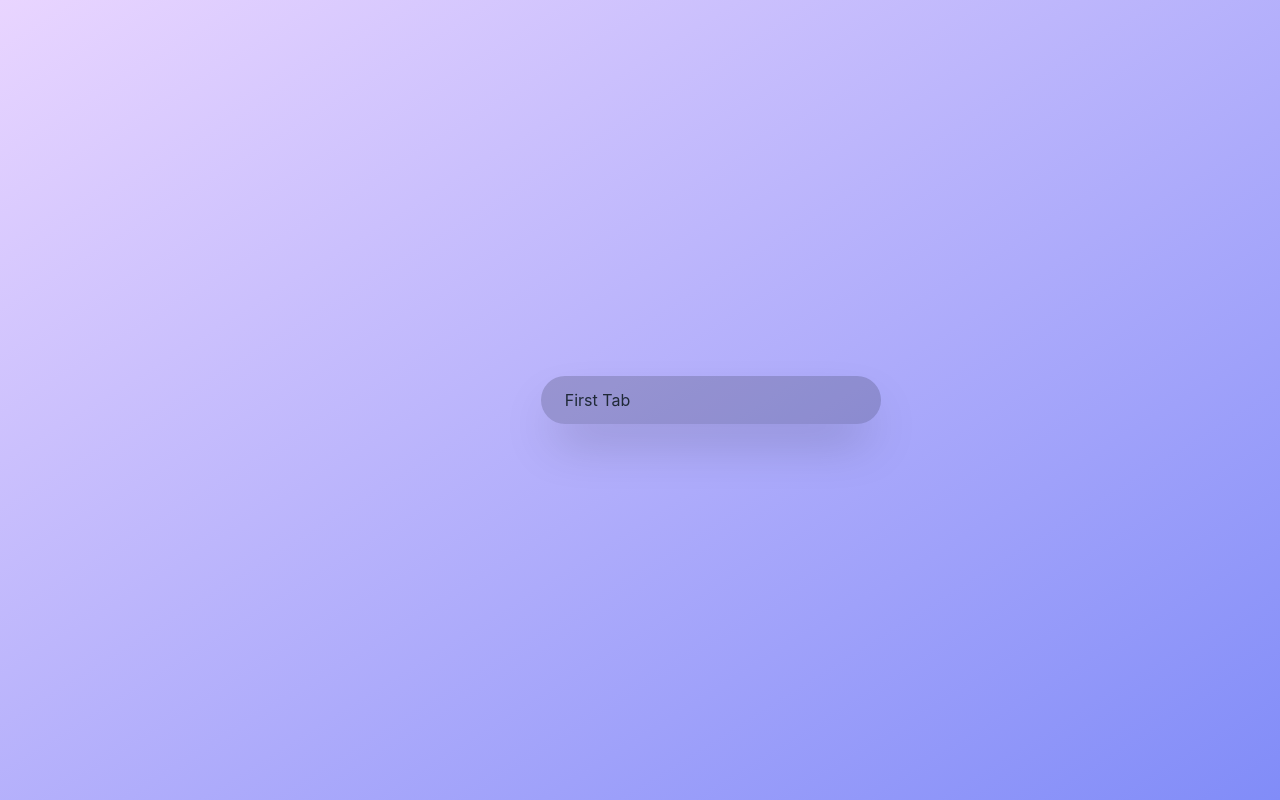
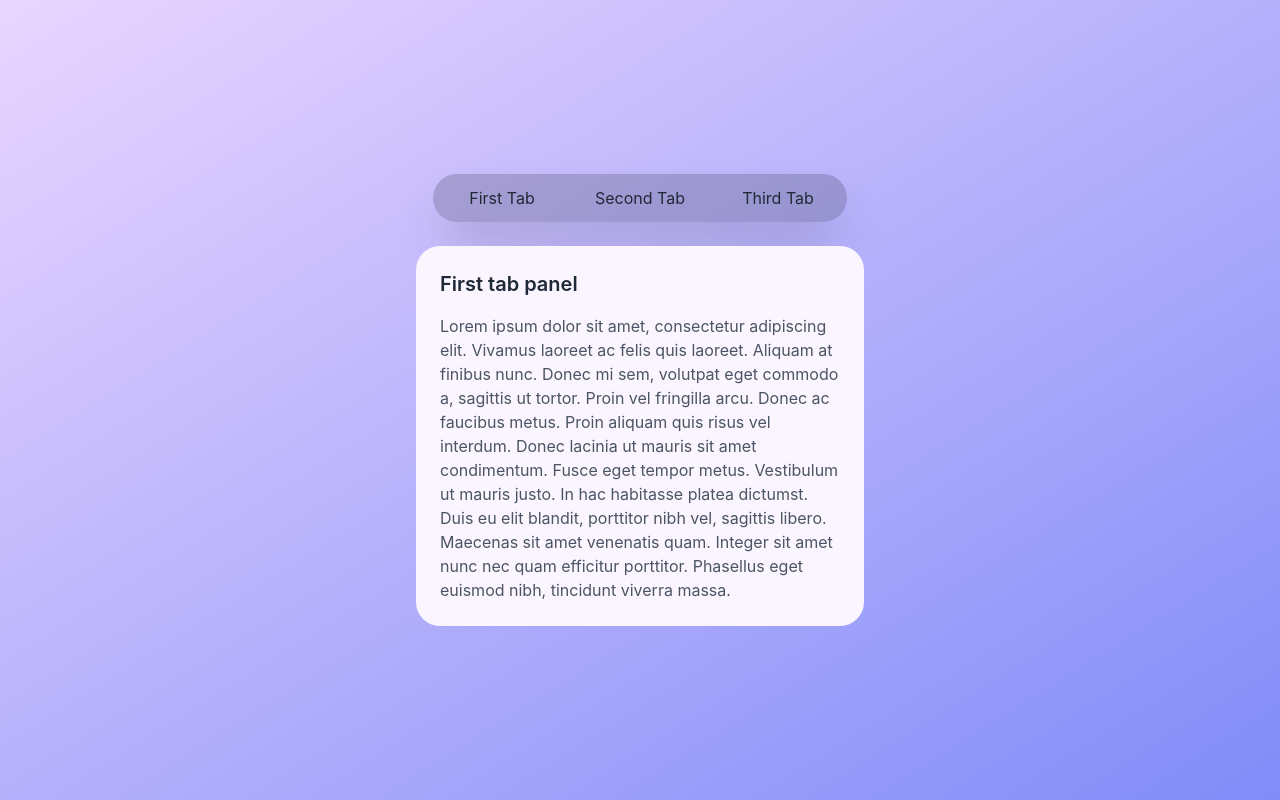
Before and after one commit to OnizukaJS/test-tailwind-css, a React (Create React App) app: page / in a window 1280 px wide. Built offline with nearby package versions, Linux system fonts and the light colour scheme; the HTML template or start-up script is replaced by a standard one.

Commit message:
Created the tabs

```diff
--- a/src/App.tsx
+++ b/src/App.tsx
@@ -1,5 +1,4 @@
 import React from "react";
-import logo from "./logo.svg";
 import "./App.css";
 
 function App() {
@@ -12,6 +11,7 @@ function App() {
             aria-label="tabs"
             className="relative w-max mx-auto h-12 grid grid-cols-3 items-center px-[3xl] rounded-full bg-gray-900/20 overflow-hidden shadow-2xl shadow-900/20 transition"
           >
+            <div className="absolute top-0 left-0 rounded-full bg-white shadow-md"></div>
             <button
               role="tab"
               aria-selected="true"
@@ -22,6 +22,93 @@ function App() {
             >
               <span className="text-gray-800">First Tab</span>
             </button>
+
+            <button
+              role="tab"
+              aria-selected="false"
+              aria-controls="panel-2"
+              id="tab-2"
+              tabIndex={-1}
+              className="relative block h-10 px-6 tab rounded-full"
+            >
+              <span className="text-gray-800">Second Tab</span>
+            </button>
+
+            <button
+              role="tab"
+              aria-selected="false"
+              aria-controls="panel-3"
+              id="tab-3"
+              tabIndex={-1}
+              className="relative block h-10 px-6 tab rounded-full"
+            >
+              <span className="text-gray-800">Third Tab</span>
+            </button>
+          </div>
+
+          <div className="mt-6 relative rounded-3xl bg-purple-50">
+            <div
+              role="tabpanel"
+              id="panel-1"
+              className="tab-panel p-6 transition duration-300"
+            >
+              <h2 className="text-xl font-semibold text-gray-800">
+                First tab panel
+              </h2>
+              <p className="mt-4 text-gray-600">
+                Lorem ipsum dolor sit amet, consectetur adipiscing elit. Vivamus
+                laoreet ac felis quis laoreet. Aliquam at finibus nunc. Donec mi
+                sem, volutpat eget commodo a, sagittis ut tortor. Proin vel
+                fringilla arcu. Donec ac faucibus metus. Proin aliquam quis
+                risus vel interdum. Donec lacinia ut mauris sit amet
+                condimentum. Fusce eget tempor metus. Vestibulum ut mauris
+                justo. In hac habitasse platea dictumst. Duis eu elit blandit,
+                porttitor nibh vel, sagittis libero. Maecenas sit amet venenatis
+                quam. Integer sit amet nunc nec quam efficitur porttitor.
+                Phasellus eget euismod nibh, tincidunt viverra massa.
+              </p>
+            </div>
+
+            <div
+              role="tabpanel"
+              id="panel-2"
+              className="absolute top-0 invisible opacity-0 tab-panel p-6 transition duration-300"
+            >
+              <h2 className="text-xl font-semibold text-gray-800">
+                Second tab panel
+              </h2>
+              <p className="mt-4 text-gray-600">
+                Integer egestas ornare justo. Donec molestie fermentum faucibus.
+                Praesent vel urna justo. Curabitur erat purus, faucibus quis
+                ipsum vitae, venenatis fermentum mauris. Aliquam orci augue,
+                euismod sit amet interdum et, varius sed nibh. Donec eget varius
+                lectus. Pellentesque cursus, orci vel congue dictum, risus nibh
+                varius sapien, lobortis ullamcorper erat purus a libero. Donec
+                quis orci tellus.
+              </p>
+            </div>
+
+            <div
+              role="tabpanel"
+              id="panel-3"
+              className="absolute top-0 invisible opacity-0 tab-panel p-6 transition duration-300"
+            >
+              <h2 className="text-xl font-semibold text-gray-800">
+                Third tab panel
+              </h2>
+              <p className="mt-4 text-gray-600">
+                Sed tristique cursus dolor, nec fringilla justo mollis
+                facilisis. Aliquam accumsan, nisl vel lacinia mattis, lorem nunc
+                placerat neque, sed volutpat arcu nulla sed turpis. Nullam
+                faucibus tellus odio, vel mattis metus lacinia ut. Cras vel
+                rutrum nunc, in semper mauris. Nulla semper aliquet mi, ac
+                consequat ante accumsan in. Ut bibendum arcu pulvinar venenatis
+                euismod. Vestibulum mi turpis, pretium iaculis pharetra ut,
+                accumsan in nunc. In volutpat diam sed nunc euismod, at
+                consequat libero euismod. Etiam a mi velit. Ut venenatis
+                faucibus mi, in rhoncus nisl accumsan non.
+              </p>
+            </div>
           </div>
         </div>
       </div>
```
